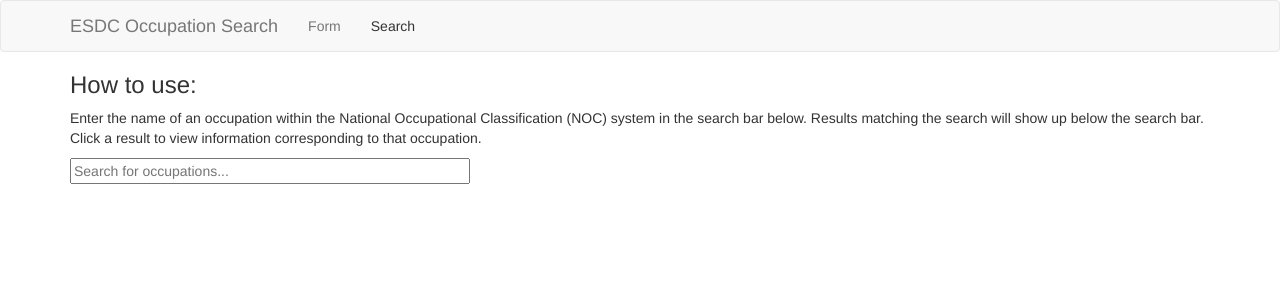
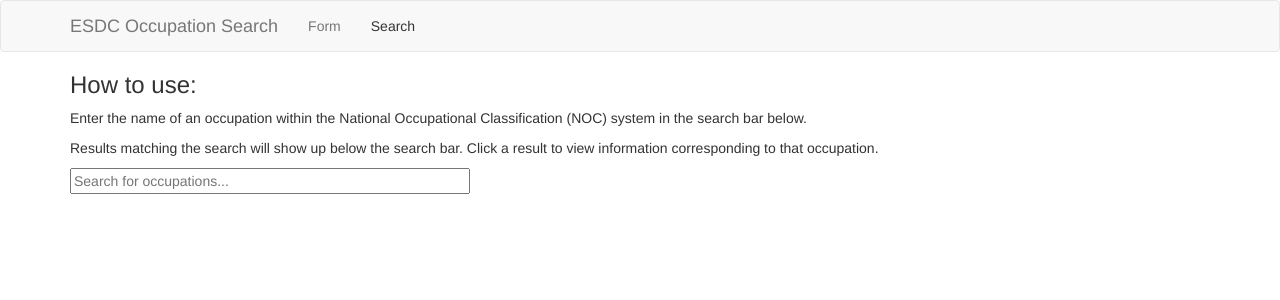
Before and after one commit to evmarts/esdc-jobs-app, a React (Create React App) app: page / in a window 1280 px wide. Both pictures are taken after a click on the button "Search". Shown: the top 300 px of the page. Built offline with nearby package versions, Linux system fonts and the light colour scheme.

Commit message:
added frame to search page

```diff
--- a/src/component/ResultInfo.js
+++ b/src/component/ResultInfo.js
@@ -1,5 +1,6 @@
 import React from "react";
 import descriptors from "../constants/descriptors";
+import Frame from "react-frame-component";
 
 export default class ResultInfo extends React.Component {
   constructor(props) {
@@ -48,13 +49,21 @@ export default class ResultInfo extends React.Component {
   };
 
   render() {
-    console.log("props!!!!", this.props);
-    console.log("jobs!!!!!", this.props.job)
     return (
       <div
         fontSize="70"
         style={Object.assign(
           { backgroundColor: this.props.bgColor },
+          this.props.styling
+        )}
+      >
+        <Frame
+          style={Object.assign(
+            {
+              backgroundColor: this.props.bgColor,
+              width: "160vh",
+              height: "100vh"
+            },
             this.props.styling
           )}
         >
@@ -84,18 +93,22 @@ export default class ResultInfo extends React.Component {
           <ul>
             <label>APTITUDES:</label>
             <ul>
-            {Object.keys(this.props.job.profile_summary.aptitudes).map(key => {
+              {Object.keys(this.props.job.profile_summary.aptitudes).map(
+                key => {
                   return (
                     <div>
                       <li>
                         {this.profileSummaryKeys.aptitudes[key]
                           .concat(": ")
-                      .concat(this.props.job.profile_summary.aptitudes[key])}
+                          .concat(
+                            this.props.job.profile_summary.aptitudes[key]
+                          )}
                       </li>
                       <div />
                     </div>
                   );
-            })}
+                }
+              )}
             </ul>
             <hr />
             <label>INTERESTS:</label>
@@ -243,6 +256,7 @@ export default class ResultInfo extends React.Component {
           ) : (
             <div />
           )}
+        </Frame>
       </div>
     );
   }
--- a/src/component/SearchTool.js
+++ b/src/component/SearchTool.js
@@ -40,9 +40,11 @@ class Search extends Component {
         <h3>How to use:</h3>
         <p>
           Enter the name of an occupation within the National Occupational
-          Classification (NOC) system in the search bar below. Results matching
-          the search will show up below the search bar. Click a result to view
-          information corresponding to that occupation.
+          Classification (NOC) system in the search bar below.
+        </p>
+        <p>
+          Results matching the search will show up below the search bar. Click a
+          result to view information corresponding to that occupation.
         </p>
       </div>
     );
@@ -111,8 +113,6 @@ class Search extends Component {
           <this.Information />
           <button onClick={this.handleNewSearch}>new search</button>
           <br />
-          <br />
-          <br />
           <p>search result:</p>
           <ResultInfo job={this.state.response.data[0].sub_nocs[0]} />
         </div>
```
Lines whose indentation alone changed are shown as unchanged.
